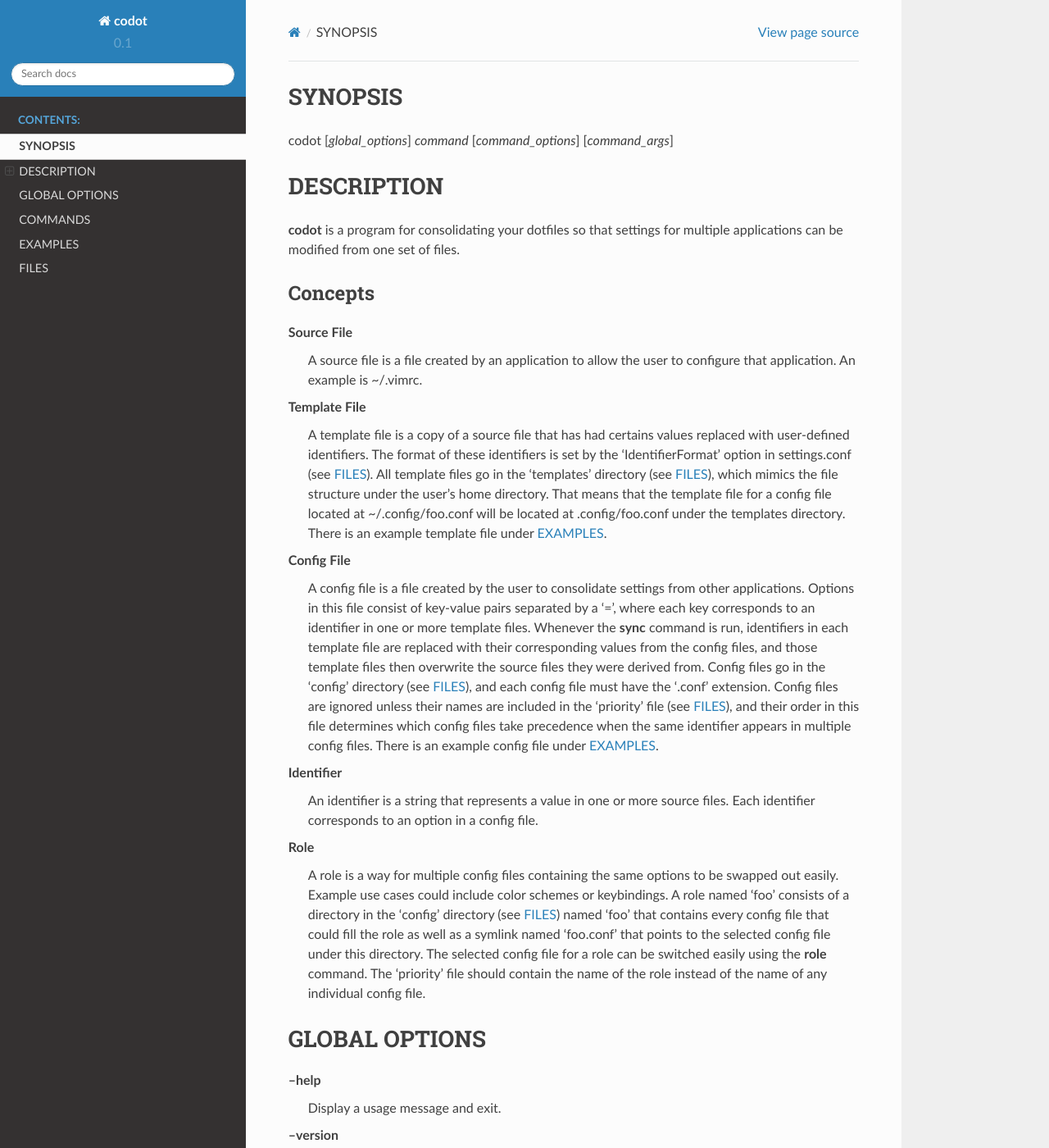
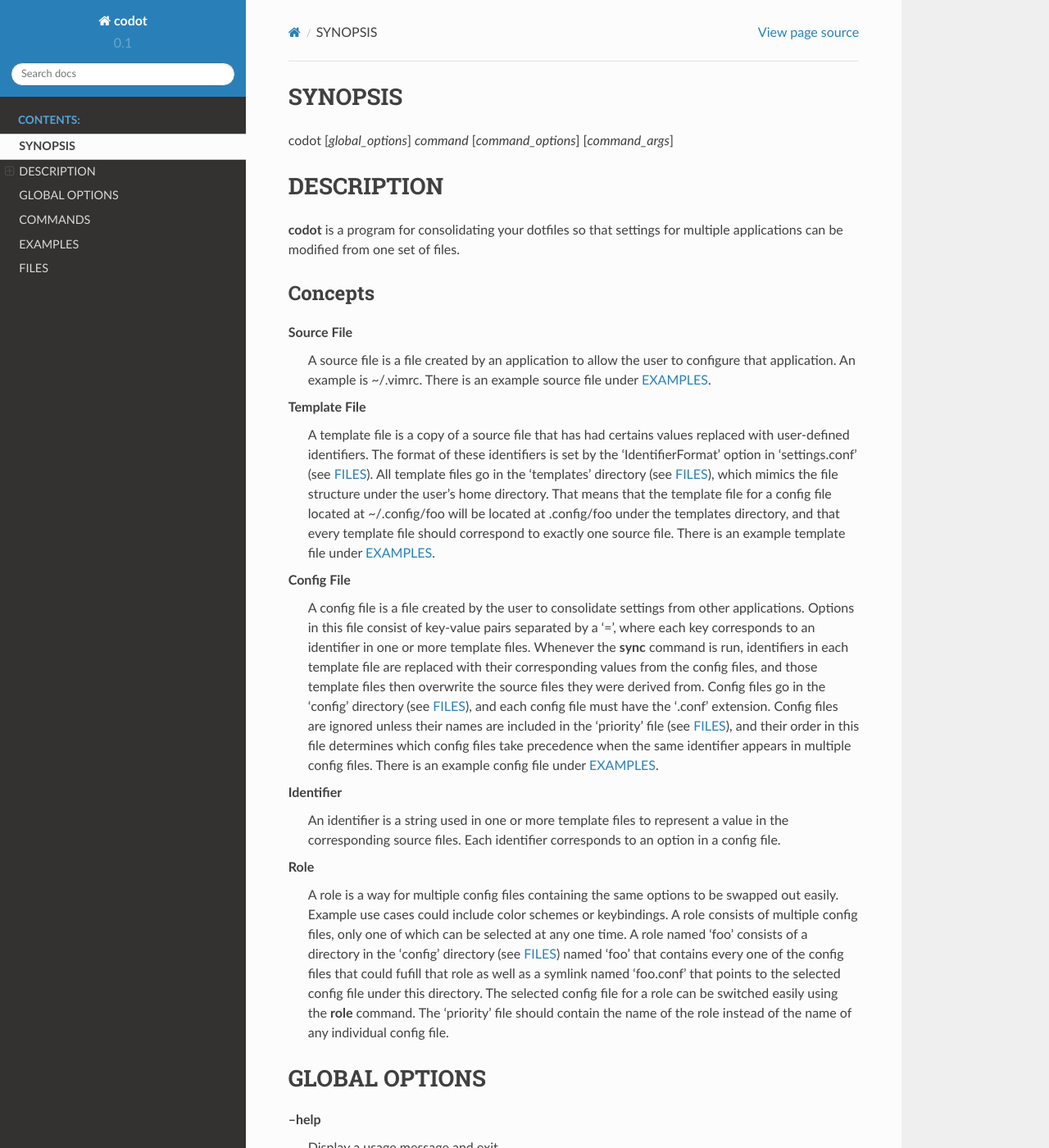
Before and after one commit to lostatc/codot, a Sphinx documentation site: the page built from docs/codot.1.rst, in a window 1280 px wide and 1400 px high. Shown: the whole window at 82% size. Built offline with Sphinx 7.4.7 and the Read the Docs theme 2.0.0, drawn with Linux system fonts in a browser that asks for light colours; some of the changed text lies outside the part shown.

Commit message:
Clarify documentation

```diff
--- a/docs/codot.1.rst
+++ b/docs/codot.1.rst
@@ -11,17 +11,19 @@ Concepts
 --------
 Source File
     A source file is a file created by an application to allow the user to
-    configure that application. An example is ~/.vimrc.
+    configure that application. An example is ~/.vimrc. There is an example
+    source file under EXAMPLES_.
 
 Template File
     A template file is a copy of a source file that has had certains values
     replaced with user-defined identifiers. The format of these identifiers is
-    set by the 'IdentifierFormat' option in settings.conf (see FILES_). All
+    set by the 'IdentifierFormat' option in 'settings.conf' (see FILES_). All
     template files go in the 'templates' directory (see FILES_), which mimics
     the file structure under the user's home directory. That means that the
-    template file for a config file located at ~/.config/foo.conf will be
-    located at .config/foo.conf under the templates directory. There is an
-    example template file under EXAMPLES_.
+    template file for a config file located at ~/.config/foo will be located at
+    .config/foo under the templates directory, and that every template file
+    should correspond to exactly one source file. There is an example template
+    file under EXAMPLES_.
 
 Config File
     A config file is a file created by the user to consolidate settings from
@@ -38,19 +40,21 @@ Config File
     is an example config file under EXAMPLES_.
 
 Identifier
-    An identifier is a string that represents a value in one or more source
-    files. Each identifier corresponds to an option in a config file.
+    An identifier is a string used in one or more template files to represent a
+    value in the corresponding source files. Each identifier corresponds to an
+    option in a config file.
 
 Role
     A role is a way for multiple config files containing the same options to be
     swapped out easily. Example use cases could include color schemes or
-    keybindings. A role named 'foo' consists of a directory in the 'config'
-    directory (see FILES_) named 'foo' that contains every config file that
-    could fill the role as well as a symlink named 'foo.conf' that points to
-    the selected config file under this directory. The selected config file for
-    a role can be switched easily using the **role** command. The 'priority'
-    file should contain the name of the role instead of the name of any
-    individual config file.
+    keybindings. A role consists of multiple config files, only one of which
+    can be selected at any one time. A role named 'foo' consists of a directory
+    in the 'config' directory (see FILES_) named 'foo' that contains every one
+    of the config files that could fufill that role as well as a symlink named
+    'foo.conf' that points to the selected config file under this directory.
+    The selected config file for a role can be switched easily using the
+    **role** command.  The 'priority' file should contain the name of the role
+    instead of the name of any individual config file.
 
 GLOBAL OPTIONS
 ==============
@@ -80,6 +84,20 @@ COMMANDS
 
 EXAMPLES
 ========
+This is an example of a source file. ::
+
+    bar {
+            status_command i3blocks
+            position top
+            font pango:DejaVuSans 12
+
+            colors {
+                statusline	#e0e0e0
+                separator	#838383
+                background	#212121
+            }
+    }
+
 This is an example of a template file. ::
 
     bar {
@@ -88,41 +106,36 @@ This is an example of a template file. ::
             font pango:{{Typeface}} {{FontSize}}
 
             colors {
-                background	{{DarkGreyColor}}
-                statusline	{{WhiteColor}}
-                separator	{{LightGreyColor}}
+                statusline	{{ForegroundColor}}
+                separator	{{AccentColor}}
+                background	{{BackgroundColor}}
             }
     }
 
 This is an example of a config file. ::
 
     # These are colors for the cross-application color scheme.
-    WhiteColor=#e0e0e0
-    DarkGreyColor=#212121
-    LightGreyColor=#838383
+    ForegroundColor=#e0e0e0
+    AccentColor=#838383
+    BackgroundColor=#212121
 
     # These are cross-appliation font settings.
     Typeface=DejaVuSans
     FontSize=12
 
-This is an example of the file structure under the program configuration
-directory. ::
+This is an example of what the file structure could be under the program
+configuration directory. ::
 
     templates/
         .vimrc
-        .Xresources
         .config/
             i3/
                 config
-            dunst/
-                dunstrc
     config/
         desktop.conf
-        text_editors.conf
         color_scheme/
             solarized.conf
             dracula.conf
-            jellybeans.conf
         color_scheme.conf -> color_scheme/solarized.conf
     priority
     settings.conf
```
